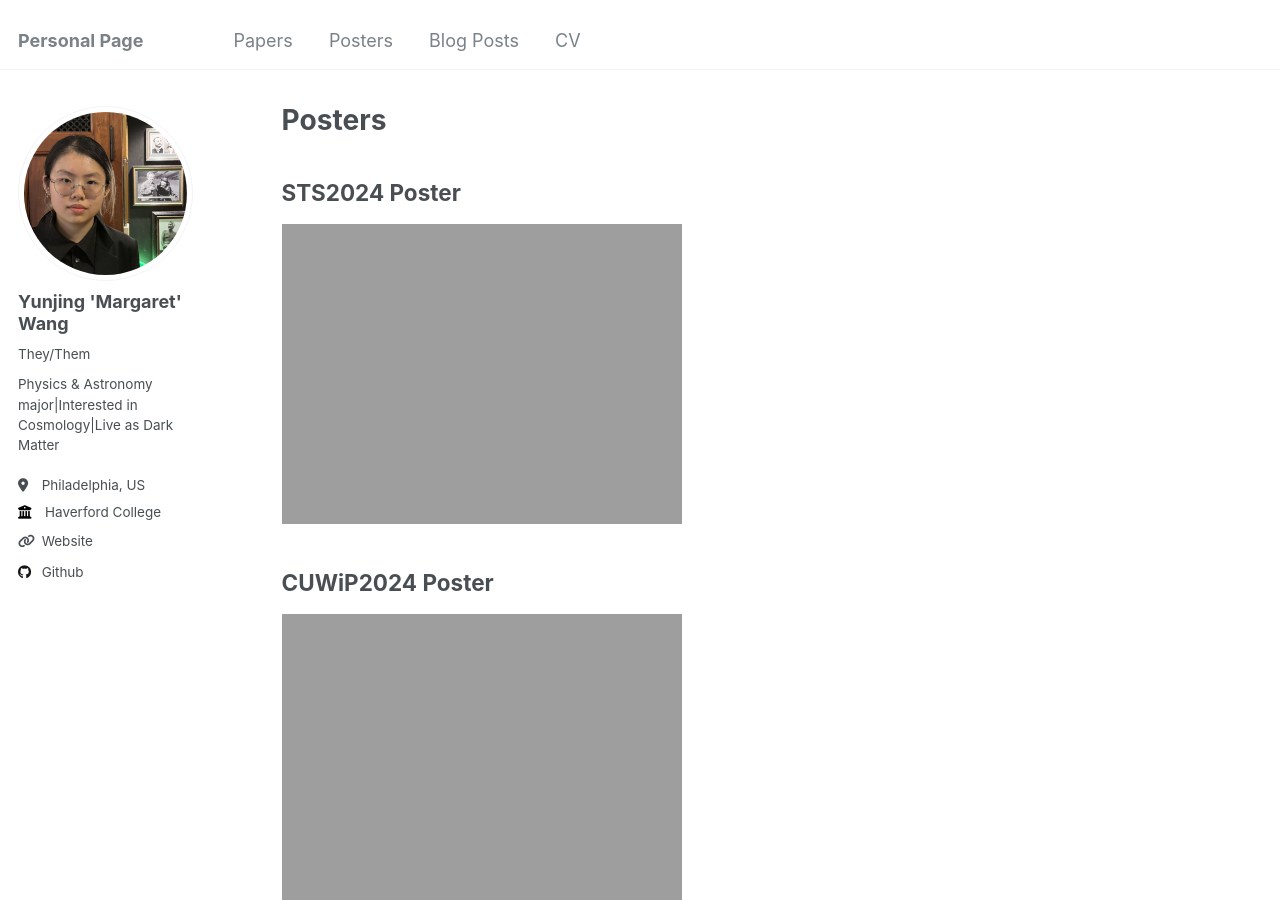
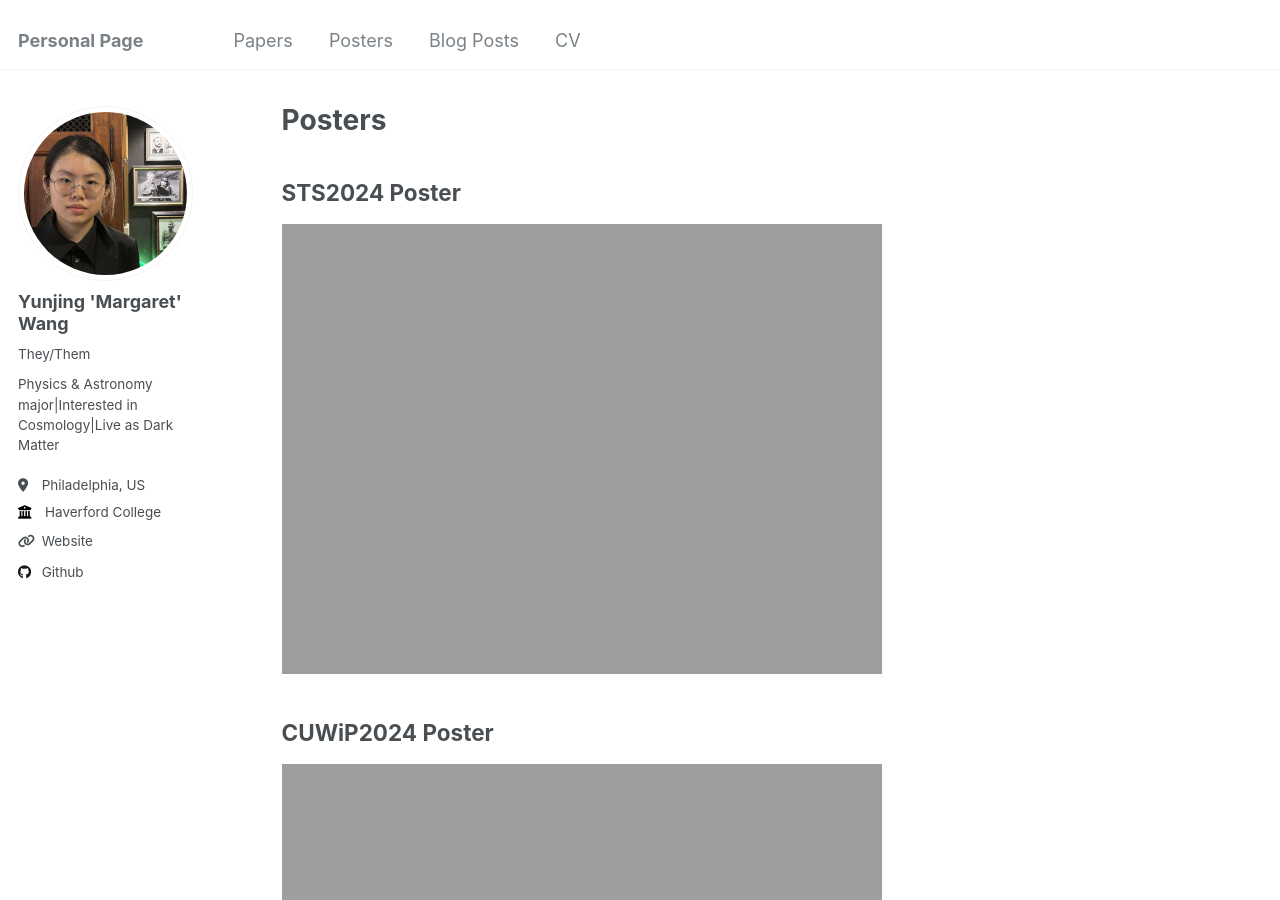
Before and after one commit to Margaret42/Yunjing-Wang, a Jekyll site: the page built from _pages/posters.md, in a window 1280 px wide and 900 px high. Built offline with Jekyll 4.4.1, drawn with Linux system fonts in a browser that asks for light colours.

Commit message:
Update posters.md

```diff
--- a/_pages/posters.md
+++ b/_pages/posters.md
@@ -9,12 +9,12 @@ redirect_from:
 {% include base_path %}
 ## STS2024 Poster
 
-<img src="https://margaret42.github.io/Yunjing-Wang/file/STS2024%20poster.png" alt="STS2024 Poster" style="width: 400px"/>
+<img src="https://margaret42.github.io/Yunjing-Wang/file/STS2024%20poster.png" alt="STS2024 Poster" style="width: 600px"/>
 
 ## CUWiP2024 Poster
 
-<img src="https://margaret42.github.io/Yunjing-Wang/file/CUWiP2024%20Poster.png" alt="CUWiP2024 Poster" style="width: 400px"/>
+<img src="https://margaret42.github.io/Yunjing-Wang/file/CUWiP2024%20Poster.png" alt="CUWiP2024 Poster" style="width: 600px"/>
 
 ## KINSC2023 Poster
 
-<img src="https://margaret42.github.io/Yunjing-Wang/file/KINSC2023.png" alt="KINSC2023 Poster" style="width: 400px"/>
+<img src="https://margaret42.github.io/Yunjing-Wang/file/KINSC2023.png" alt="KINSC2023 Poster" style="width: 600px"/>
```
